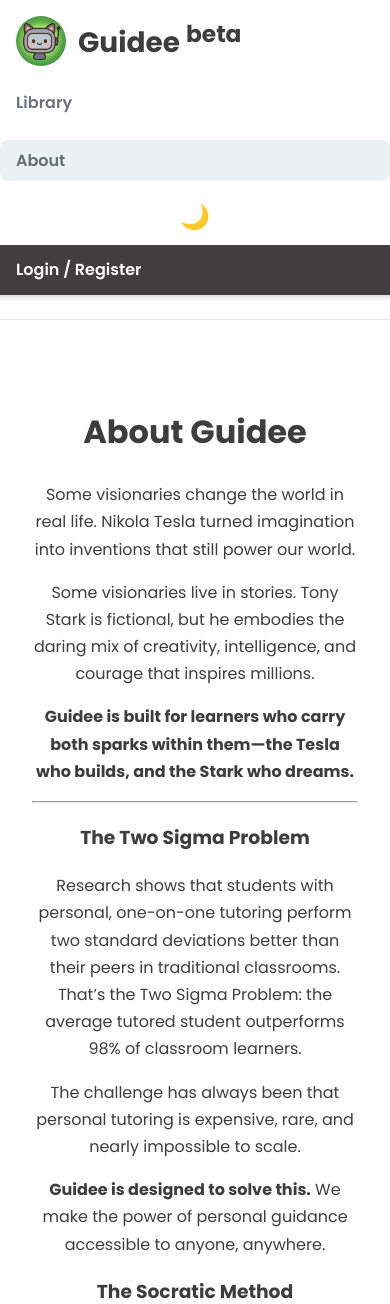
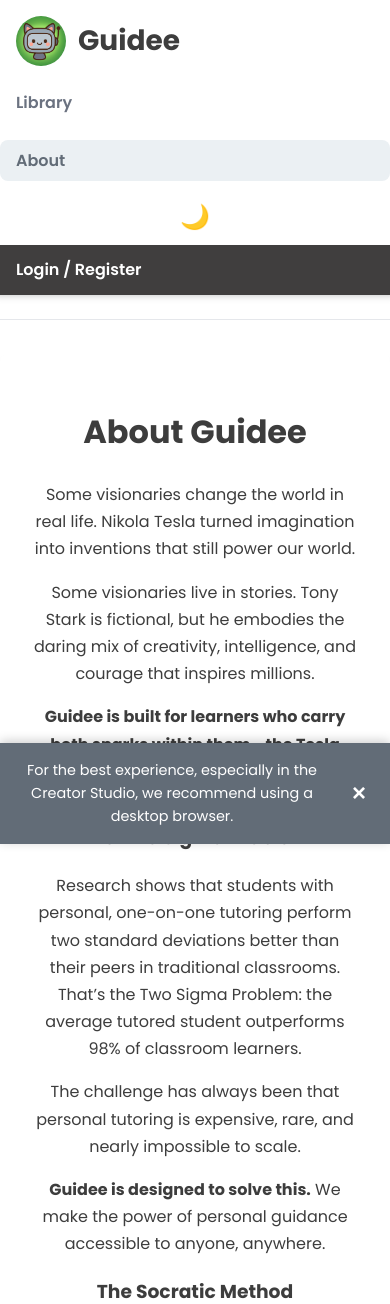
Before and after one commit to lroe/guidee.me, a Flask app: page /about in a window 390 px wide. Shown: the top 1304 px of the page. Run offline with Flask 3, Linux system fonts and the light colour scheme; some libraries are stand-ins or nearby versions.

Commit message:
new updates - mobile notif , - ai question answer

````diff
--- a/app.py
+++ b/app.py
@@ -1791,112 +1791,6 @@ def edit_game(game_id):
         return redirect(url_for('game_studio'))
 
     return render_template('edit_game.html', game=game)
-# In app.py, add this new route
-def handle_socratic_game_turn(game, user_query, history):
-    """
-    The Universal Socratic Game Engine (Final Version 2.0 - Simplified Conclusion).
-    Executes a game turn based on the JSON "cartridge" in the solution_script.
-    """
-    try:
-        game_data = json.loads(game.solution_script)
-        game_mode = game_data.get("game_mode", "discovery")
-    except json.JSONDecodeError:
-        return {"tutor_text": "Error: Game configuration is invalid."}
-
-    if user_query == "START_GAME":
-        return {"game_config": game_data}
-
-    if game_mode == "problem_solving":
-        final_answer_data = game_data.get("final_answer", {})
-        keywords = final_answer_data.get("keywords", [])
-        check_prompt = f"Does the user's answer: '{user_query}' strongly imply one of these concepts: {keywords}? Respond with only 'true' or 'false'."
-        if 'true' in get_tutor_response(check_prompt).lower():
-            return {
-                "tutor_text": final_answer_data.get("explanation", "That's correct!"),
-                "is_complete": True
-            }
-
-    mastered_concepts = [msg.get("mastered_concept_id") for msg in history if msg.get("mastered_concept_id")]
-
-    current_milestone = None
-    next_milestone = None
-    all_milestones = game_data.get("socratic_milestones", [])
-    for i, concept in enumerate(all_milestones):
-        if concept["concept_id"] not in mastered_concepts:
-            current_milestone = concept
-            if i + 1 < len(all_milestones):
-                next_milestone = all_milestones[i+1]
-            break
-
-    if not current_milestone:
-        # This case should ideally not be hit if logic is correct, but is a safe fallback.
-        return {
-            "tutor_text": game_data.get("completion_message", "Great job!"),
-            "is_complete": True
-        }
-
-    # --- THE NEW, SMARTER PROMPT LOGIC ---
-    # The prompt now changes based on whether this is the last step or not.
-    if next_milestone:
-        # This is a regular, intermediate step.
-        next_step_instructions = f"If the student masters the goal, your next statement should be a transition that introduces the next concept: '{next_milestone['success_criteria']}'"
-    else:
-        # This is the final milestone.
-        next_step_instructions = f"This is the FINAL concept. If the student masters the goal, your next statement MUST be the following completion message verbatim: '{game_data.get('completion_message', 'Excellent work!')}'"
-
-    history_str = "\n".join([f"{msg['sender'].capitalize()}: {msg['text']}" for msg in history])
-
-    meta_prompt = f"""
-[TUTOR PERSONA]
-{game_data.get("tutor_persona", "You are a helpful Socratic tutor.")}
-
-[CURRENT GOAL]
-Your immediate goal is to guide the student to understand this concept: "{current_milestone['success_criteria']}"
-
-[INSTRUCTIONS FOR WHAT COMES NEXT]
-{next_step_instructions}
-
-[CONVERSATION HISTORY]
-{history_str}
-Student's latest input: "{user_query}"
-
-[YOUR TASK]
-1.  ANALYZE the student's input against the [CURRENT GOAL].
-2.  DECIDE if they have mastered the concept.
-3.  RESPOND with a single, valid JSON object with this structure:
-    {{
-      "analysis_of_student_understanding": "<Your brief analysis>",
-      "next_socratic_question_or_statement": "<Your conversational response to the student. If they mastered the goal, this should follow the [INSTRUCTIONS FOR WHAT COMES NEXT]>",
-      "mastered_concept_id": "<The ID '{current_milestone['concept_id']}' IF they mastered the goal, otherwise null>",
-      "is_final_goal_reached": <true ONLY if they have mastered the FINAL concept, otherwise false>
-    }}
-"""
-
-    llm_json_response = get_tutor_response(meta_prompt)
-
-    try:
-        llm_data = json.loads(llm_json_response.strip().replace("```json", "").replace("```", "").strip())
-
-        response_for_frontend = {
-            "tutor_text": llm_data.get("next_socratic_question_or_statement"),
-            "is_complete": llm_data.get("is_final_goal_reached", False)
-        }
-
-        mastered_id = llm_data.get("mastered_concept_id")
-        if mastered_id:
-            response_for_frontend["mastered_concept_id"] = mastered_id
-            media_url = game_data.get("media_assets", {}).get(mastered_id)
-            if media_url:
-                response_for_frontend["show_media"] = {"url": media_url}
-
-        return response_for_frontend
-
-    except (json.JSONDecodeError, KeyError):
-        return {"tutor_text": llm_json_response}
-# In app.py, add this new "engine" function somewhere above your routes.
-
-# In app.py
-
 def handle_socratic_game_turn(game, user_query, history):
     """
     The Universal Socratic Game Engine.
@@ -1943,7 +1837,8 @@ def handle_socratic_game_turn(game, user_query, history):
             "is_complete": True
         }
 
-    history_str = "\n".join([f"{msg['sender'].capitalize()}: {msg['text']}" for msg in history])
+    history_str = "\n".join([f"{msg['sender'].capitalize()}: {msg.get('content', msg.get('text', ''))}" for msg in history])
+
 
     meta_prompt = f"""
 [TUTOR PERSONA]
--- a/templates/base.html
+++ b/templates/base.html
@@ -43,27 +43,51 @@
         body.dark-mode #theme-toggle:hover {
             background-color: #2d3748;
         }
-        /* --- Responsive Design --- */
-        /*
+
+        /* --- NEW: Mobile Notice Banner Styles --- */
+        #mobile-notice {
+            display: none; /* Hidden by default and on desktop */
+            position: fixed;
+            bottom: 0;
+            left: 0;
+            right: 0;
+            background-color: var(--brand-blue-dark);
+            color: white;
+            padding: 1rem;
+            z-index: 1001; /* Ensure it's above other content but below modals */
+            align-items: center;
+            justify-content: space-between;
+            gap: 1rem;
+            font-size: 0.9rem;
+            text-align: center;
+            box-shadow: 0 -2px 10px rgba(0,0,0,0.2);
+        }
+
+        body.dark-mode #mobile-notice {
+            background-color: #2d3748;
+            border-top: 1px solid #4a5568;
+        }
+
+        #close-mobile-notice-btn {
+            background: none;
+            border: none;
+            color: white;
+            font-size: 1.5rem;
+            font-weight: bold;
+            cursor: pointer;
+            padding: 0 0.5rem;
+        }
+
+        /* This media query makes the banner visible on mobile screens */
         @media (max-width: 768px) {
-            .ks-header {
-                flex-direction: column;
-                align-items: flex-start;
-                padding: 1rem;
+            #mobile-notice.show-notice { /* Only show if class is present */
+                display: flex;
             }
-            .ks-nav {
-                flex-direction: column;
-                width: 100%;
-                margin-top: 1rem;
+            main.codex-main {
+                /* Add padding to the bottom so the banner doesn't cover content */
+                padding-bottom: 80px !important;
             }
-            .ks-nav a, .ks-nav .user-dropdown {
-                margin-bottom: 0.5rem;
-                width: 100%;
-            }
-            .user-dropdown-menu {
-                position: static;
-            }
-        }*/
+        }
     </style>
     {% block styles %}{% endblock %}
 </head>
@@ -72,7 +96,7 @@
     <header class="ks-header">
         <a href="{{ url_for('explore') }}" class="ks-logo-container">
             <img src="{{ url_for('static', filename='images/logo.png') }}" alt="Guidee Logo">
-            <h1>Guidee <sup>beta</sup></h1>
+            <h1>Guidee</h1>
         </a>
         <nav class="ks-nav">
             <a href="{{ url_for('explore') }}" class="nav-link {{ 'active' if request.endpoint in ['explore', 'guidelet_detail_page'] else '' }}">Library</a>
@@ -140,6 +164,12 @@
 
         {% block content %}{% endblock %}
     </main>
+
+    <!-- NEW: Mobile-only notification banner -->
+    <div id="mobile-notice">
+        <span>For the best experience, especially in the Creator Studio, we recommend using a desktop browser.</span>
+        <button id="close-mobile-notice-btn" title="Dismiss">×</button>
+    </div>
 
     <footer class="ks-footer">
         <p>© 2025 Guidee. All Rights Reserved.</p>
@@ -215,6 +245,27 @@
                 .catch(err => console.error('Failed to save theme:', err));
                 {% endif %}
             });
+
+            // --- NEW: Mobile Notice Logic ---
+            const mobileNotice = document.getElementById('mobile-notice');
+            const closeMobileNoticeBtn = document.getElementById('close-mobile-notice-btn');
+
+            // Check if it's a mobile screen and if the notice has NOT been dismissed before
+            if (window.innerWidth <= 768 && localStorage.getItem('mobileNoticeDismissed') !== 'true') {
+                if (mobileNotice) {
+                    mobileNotice.classList.add('show-notice');
+                }
+            }
+
+            if (closeMobileNoticeBtn) {
+                closeMobileNoticeBtn.addEventListener('click', function() {
+                    if (mobileNotice) {
+                        mobileNotice.style.display = 'none';
+                    }
+                    // Save the dismissed state in localStorage so it doesn't show again
+                    localStorage.setItem('mobileNoticeDismissed', 'true');
+                });
+            }
         });
     </script>
     {% endblock %}
````
